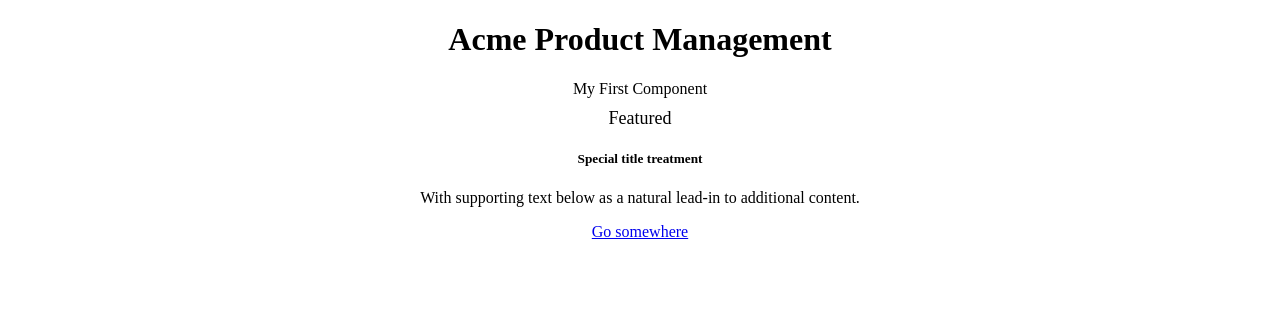
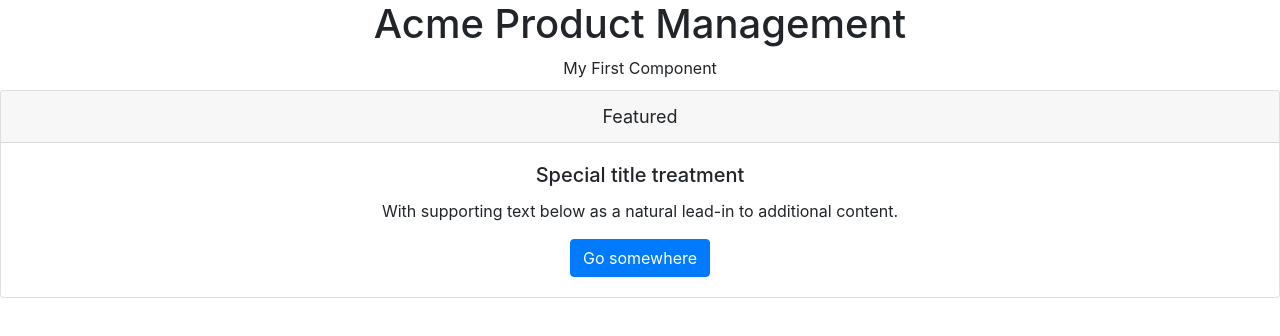
Before and after one commit to MrSankofa/productInventoryAngular, an Angular app: page / in a window 1280 px wide. Shown: the top 336 px of the page. Built offline with nearby package versions, Linux system fonts and the light colour scheme.

Commit message:
added bootstrap

```diff
--- a/src/styles.css
+++ b/src/styles.css
@@ -1,4 +1,7 @@
 /* You can add global styles to this file, and also import other style files */
+@import "~bootstrap/dist/css/bootstrap.min.css";
+@import "~font-awesome/css/font-awesome.min.css";
+
 div.card-header {
  font-size: large;
 }
```
